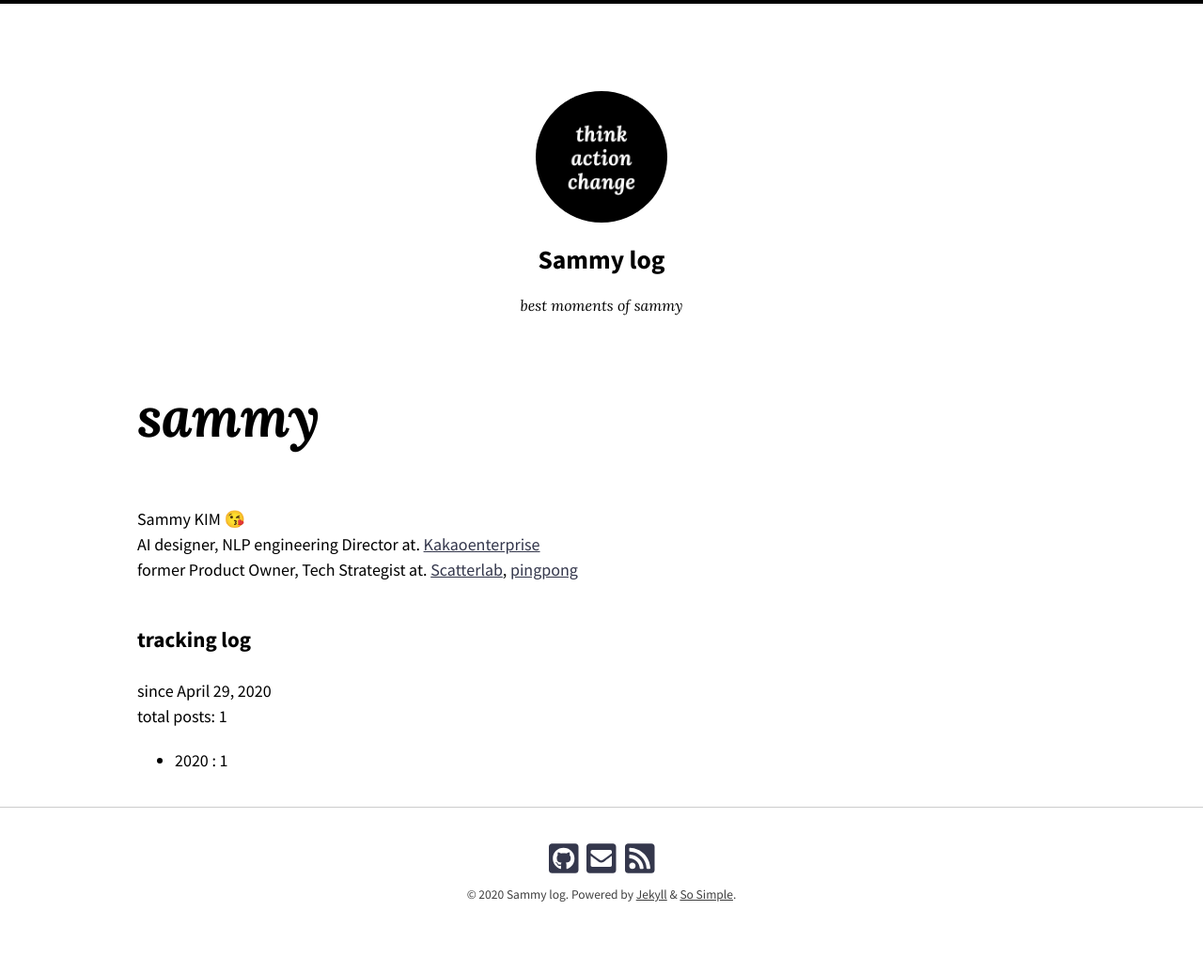
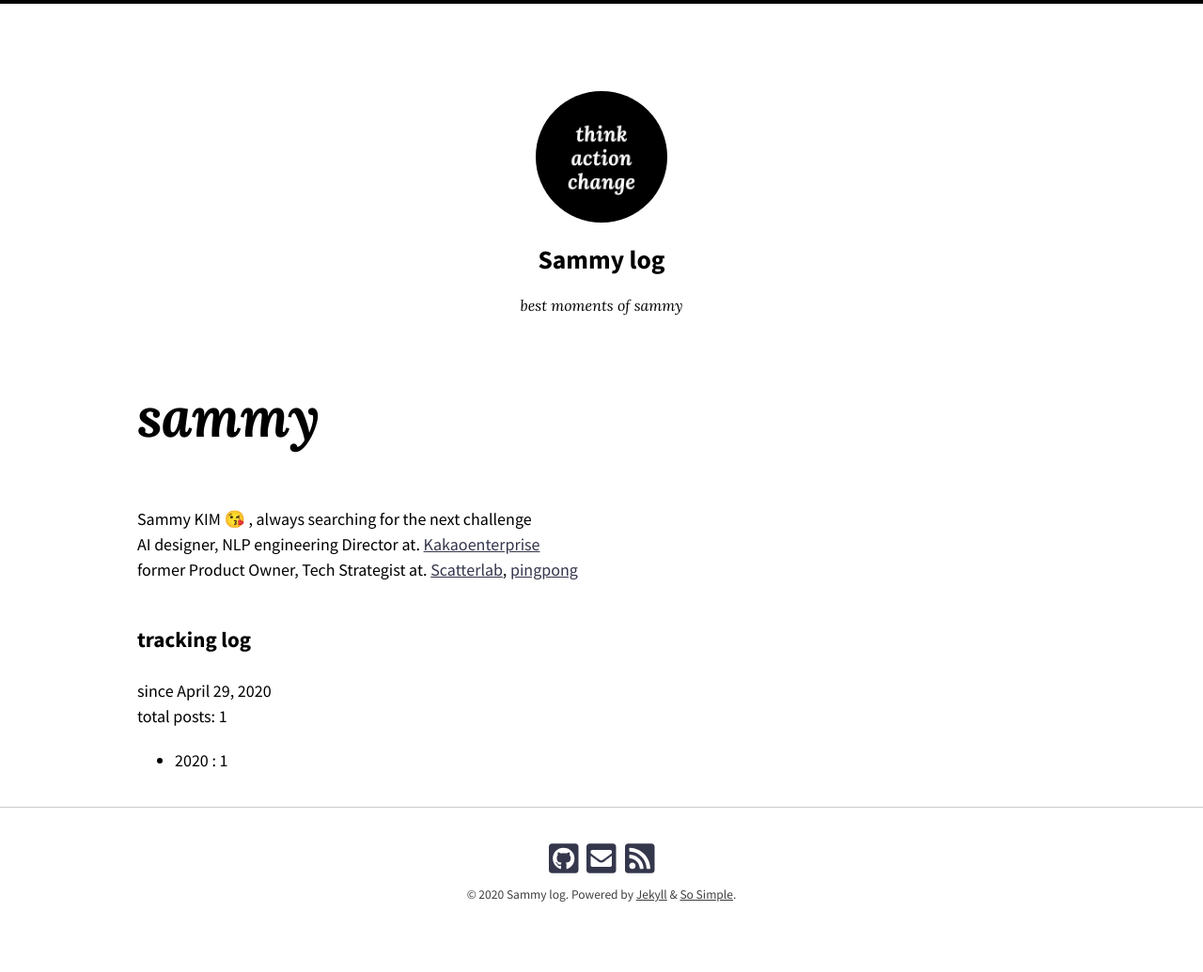
Before and after one commit to ssammykim/ssammykim.github.io, a Jekyll site: the page built from sammy.md, in a window 1280 px wide. Shown: the whole page at 94% size. Built offline with Jekyll 4.4.1, drawn with Linux system fonts in a browser that asks for light colours; nearby versions of some CDN libraries; emoji names are drawn with the system emoji font; some web fonts are replaced.

Commit message:
Update sammy.md

```diff
--- a/sammy.md
+++ b/sammy.md
@@ -4,7 +4,7 @@ title: sammy
 permalink: /sammy/
 ---
 
-Sammy KIM :kissing_heart:<br>
+Sammy KIM :kissing_heart: , always searching for the next challenge<br>
 AI designer, NLP engineering Director at. <a href="https://www.kakaoenterprise.com" target="_blank">Kakaoenterprise</a><br>
 former Product Owner, Tech Strategist at. <a href="https://scatterlab.co.kr" target="_blank">Scatterlab</a>, <a href="https://pingpong.us" target="_blank">pingpong</a><br><br>
 
```
